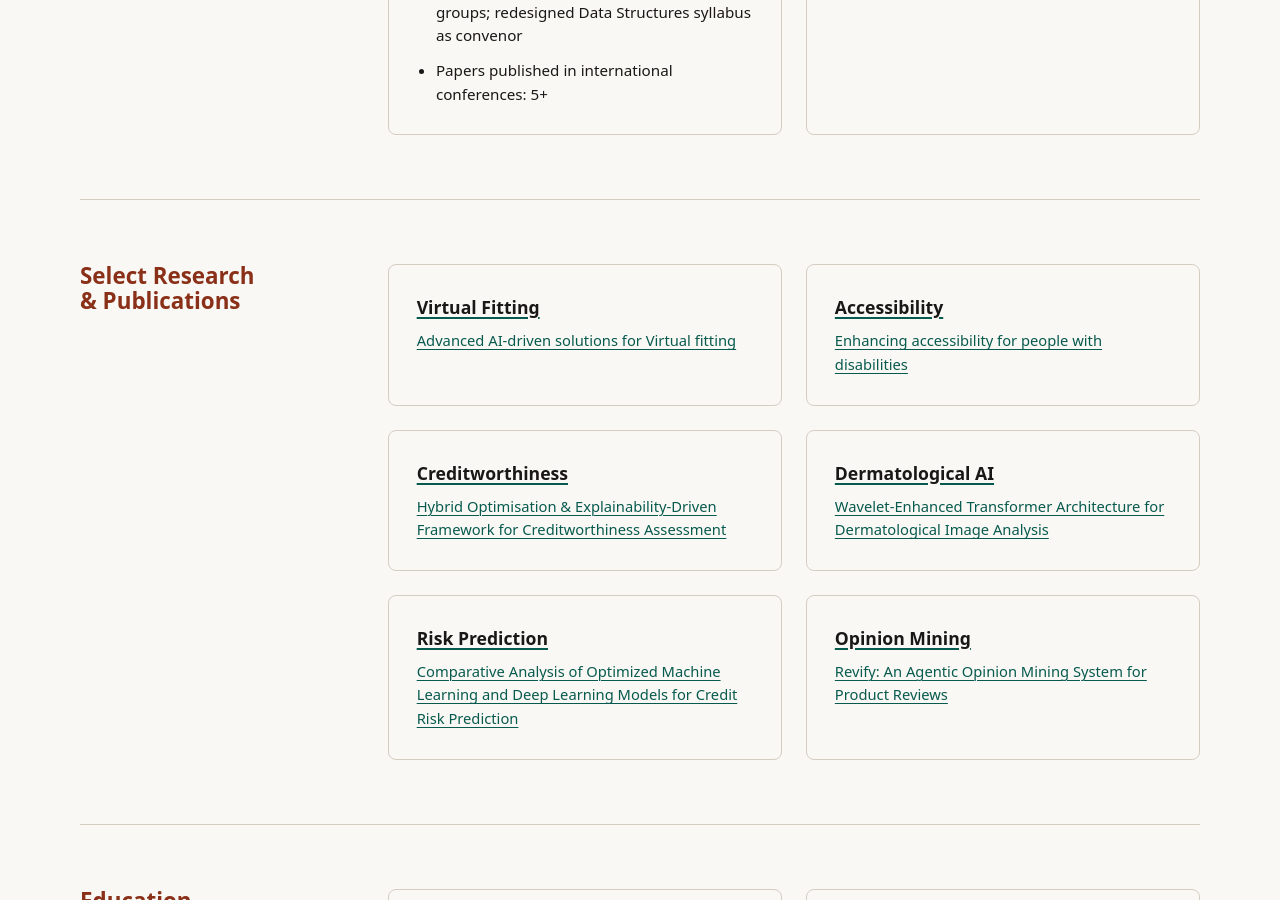
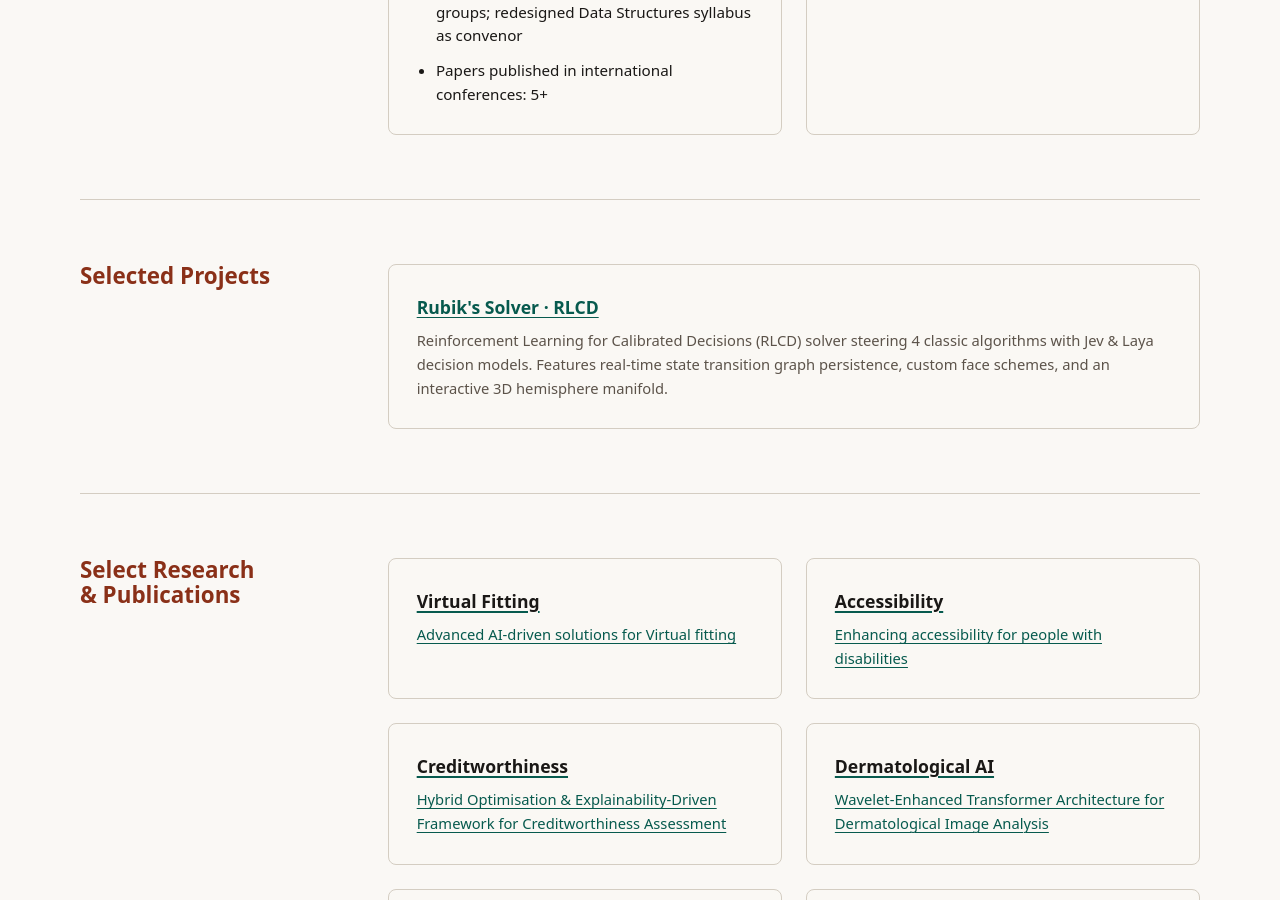
Before and after one commit to siddhartha-chandra/siddhartha-chandra.github.io, a Jekyll site: the page built from resume.md, in a window 1280 px wide and 900 px high, scrolled down 2120 px. Built offline with Jekyll 4.4.1, drawn with Linux system fonts in a browser that asks for light colours.

Commit message:
feat(projects): add Rubik's Solver RLCD to portfolio and add CNAME

```diff
--- /dev/null
+++ b/CNAME
@@ -0,0 +1 @@
+siddharthachandra.com
--- a/resume.md
+++ b/resume.md
@@ -89,6 +89,16 @@ layout: resume
   </div>
 </section>
 
+<section class="section-grid" aria-labelledby="resume-projects">
+  <h2 id="resume-projects">Selected Projects</h2>
+  <div class="signal-list">
+    <div class="signal">
+      <strong><a href="https://github.com/siddhartha-chandra/rubiks_solver-jev" target="_blank" rel="noopener noreferrer">Rubik's Solver · RLCD</a></strong>
+      <span>Reinforcement Learning for Calibrated Decisions (RLCD) solver steering 4 classic algorithms with Jev &amp; Laya decision models. Features real-time state transition graph persistence, custom face schemes, and an interactive 3D hemisphere manifold.</span>
+    </div>
+  </div>
+</section>
+
 <section class="section-grid" aria-labelledby="resume-publications">
   <h2 id="resume-publications">Select Research & Publications</h2>
   <div class="signal-list">
```
Also changed, not shown: _layouts/home.html (+10 -0 lines).
